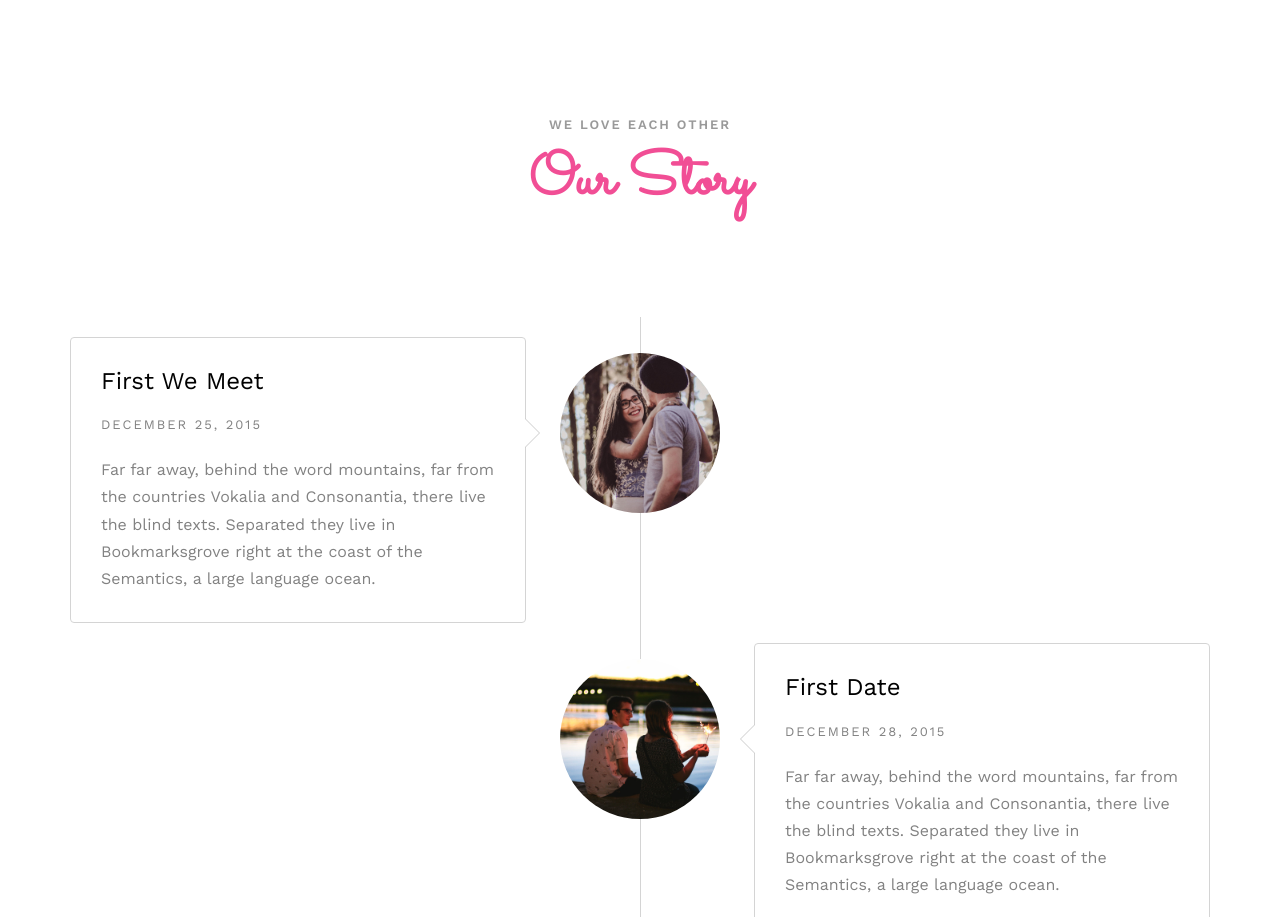
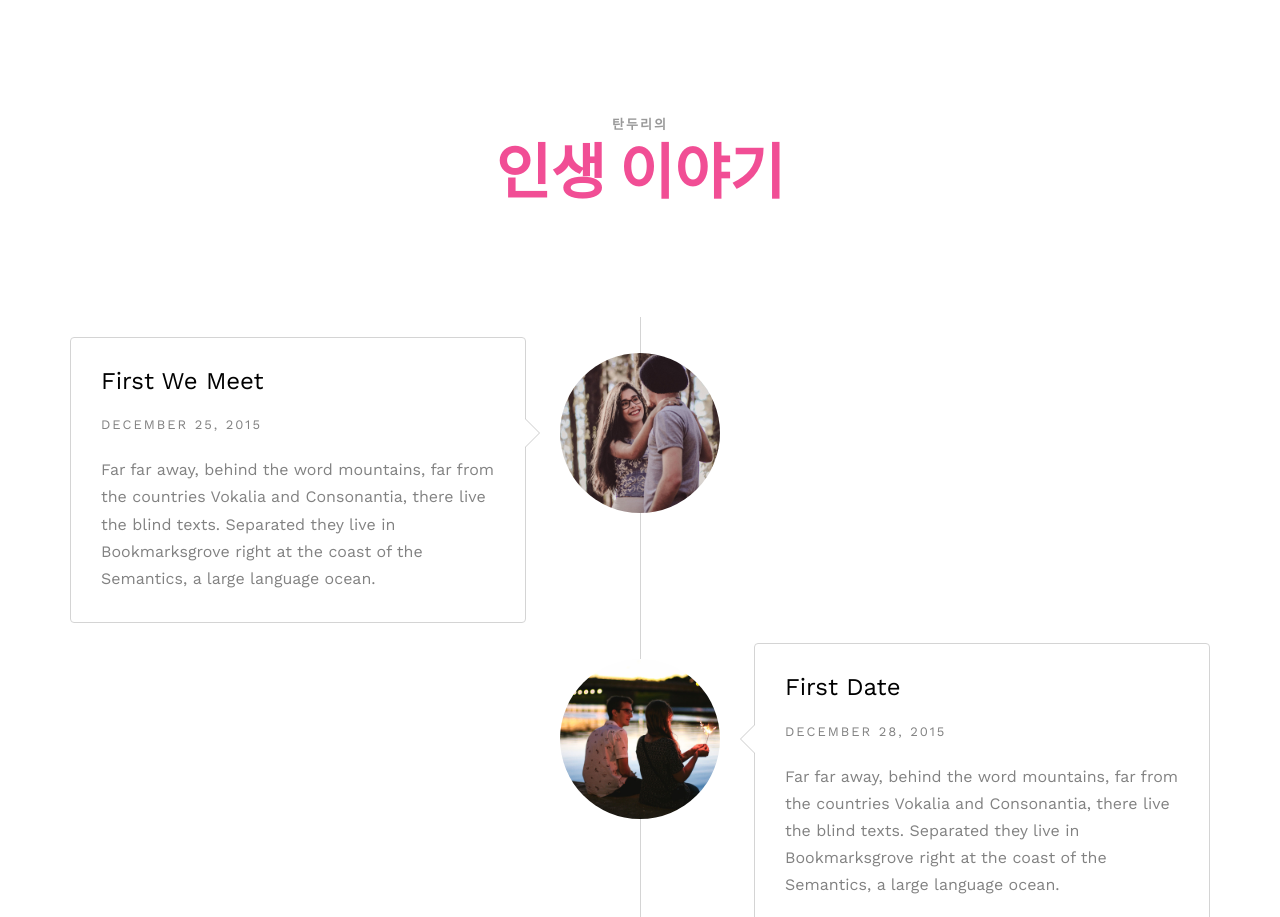
Before and after one commit to tandooricat/FirstBirthday, a plain HTML site: page index.html in a window 1280 px wide. Shown: the part 2393-3310 px from the top of the page. Drawn offline with nearby package versions, Linux system fonts and the light colour scheme; files whose address does not match are found by name.

Commit message:
Update index.html

```diff
--- a/index.html
+++ b/index.html
@@ -193,8 +193,8 @@
 		<div class="container">
 			<div class="row">
 				<div class="col-md-8 col-md-offset-2 text-center fh5co-heading animate-box">
-					<span>We Love Each Other</span>
-					<h2>Our Story</h2>
+					<span>탄두리의</span>
+					<h2>인생 이야기</h2>
 <!--					<p></p>					-->
 				</div>
 			</div>
```
